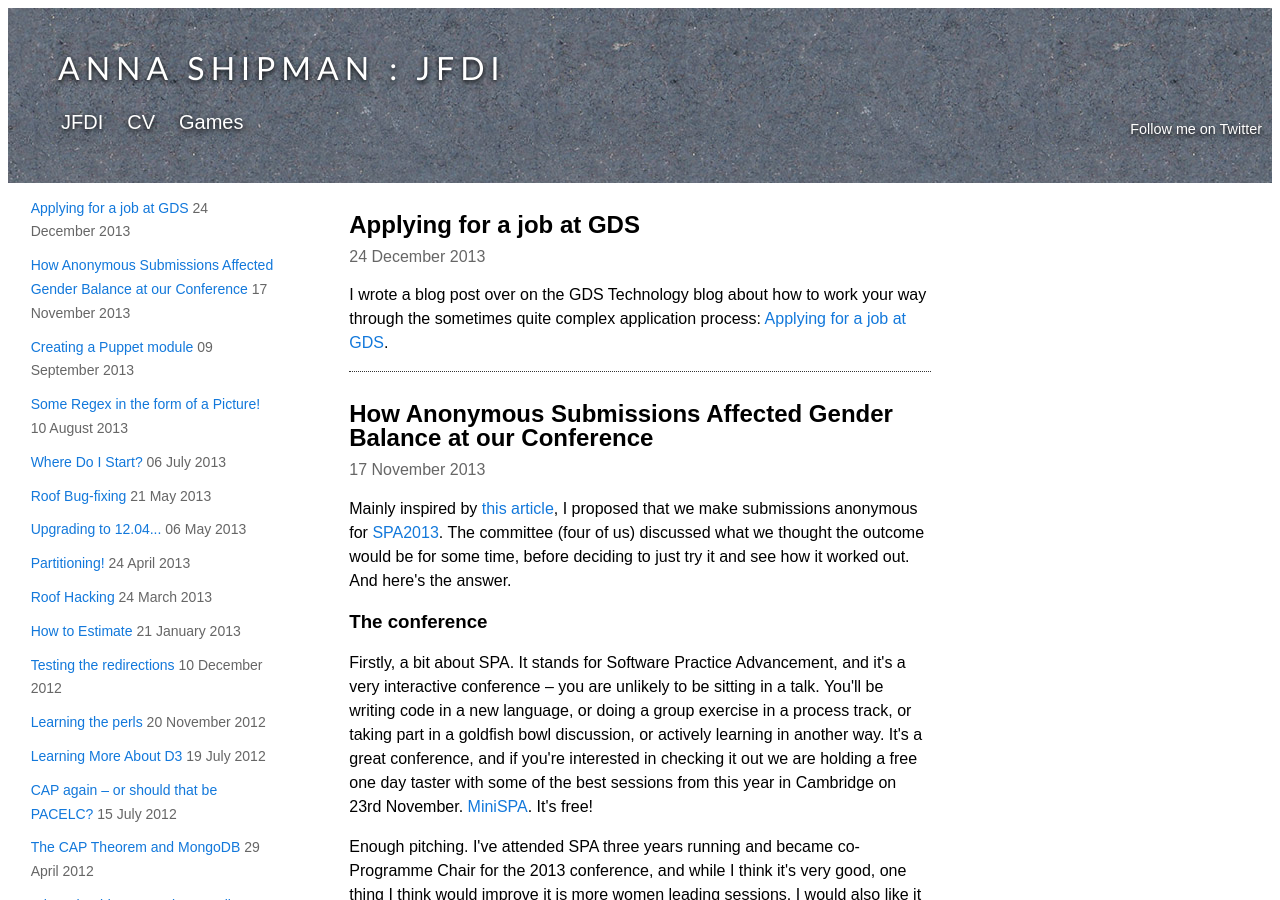
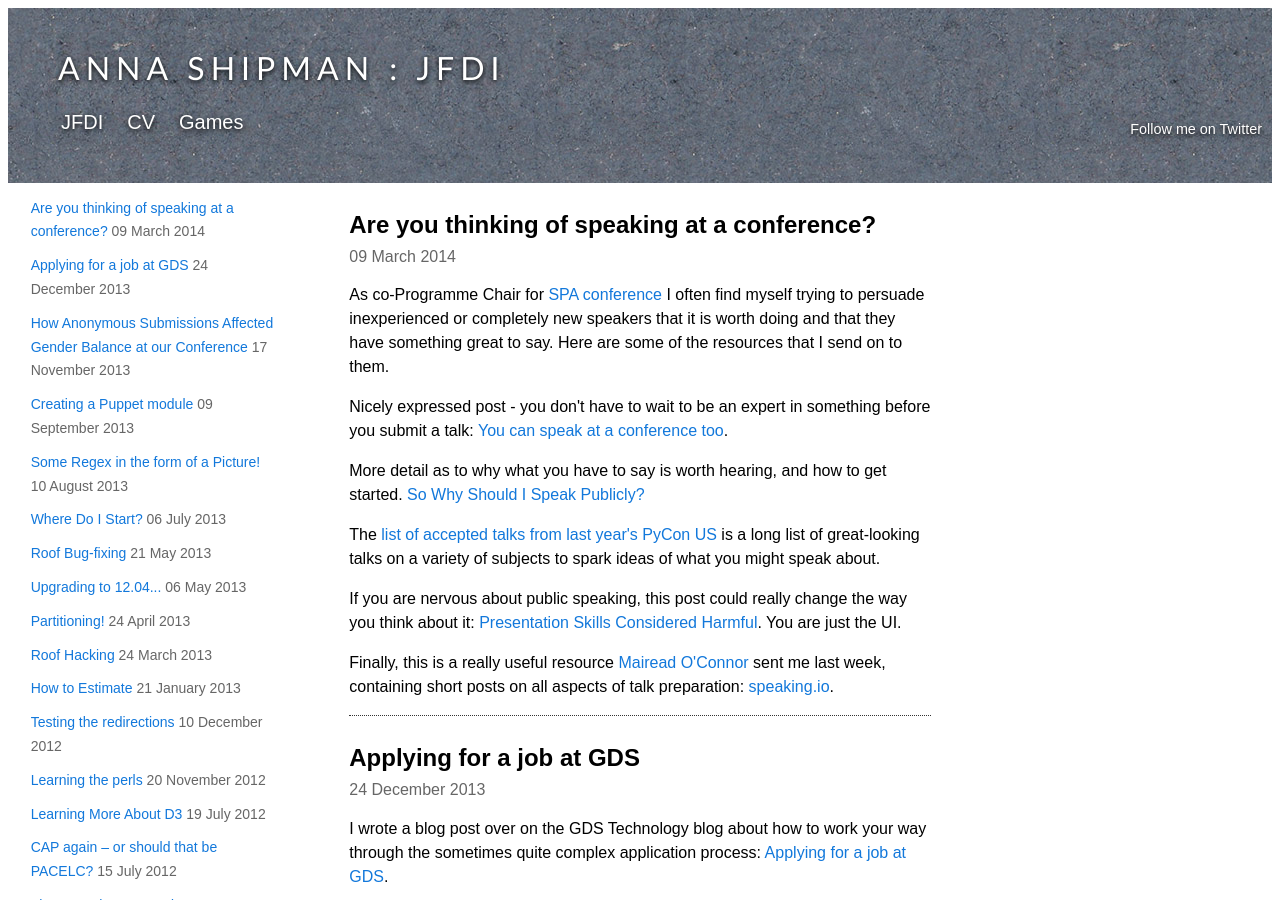
Before and after one commit to annashipman/annashipman.github.io, a Jekyll site: the page built from jfdi.html, in a window 1280 px wide and 900 px high. Built offline with Jekyll 4.4.1, drawn with Linux system fonts in a browser that asks for light colours; comment, search, counter and statistics services are not loaded.

Commit message:
Add post on conference speaking resources

```diff
--- /dev/null
+++ b/_posts/2014-03-09-conference-speaking.html
@@ -0,0 +1,17 @@
+---
+anchor_id: conference-speaking
+title: Are you thinking of speaking at a conference?
+layout: blog_post
+---
+
+<p>As co-Programme Chair for <a href="http://www.spaconference.org" target="_blank">SPA conference</a> I often find myself trying to persuade inexperienced or completely new speakers that it is worth doing and that they have something great to say. Here are some of the resources that I send on to them.</p>
+
+<p>Nicely expressed post - you don't have to wait to be an expert in something before you submit a talk: <a href="http://blog.sqisland.com/2012/01/you-can-speak-at-conference-too.html" target="_blank">You can speak at a conference too</a>.</p>
+
+<p>More detail as to why what you have to say is worth hearing, and how to get started. <a href="http://cognition.happycog.com/article/so-why-should-I-speak-publicly" target="_blank">So Why Should I Speak Publicly?</a></p>
+
+<p>The <a href="https://us.pycon.org/2013/schedule/talks/list/" target="_blank">list of accepted talks from last year's PyCon US</a> is a long list of great-looking talks on a variety of subjects to spark ideas of what you might speak about.</p>
+
+<p>If you are nervous about public speaking, this post could really change the way you think about it: <a href="http://seriouspony.com/blog/2013/10/4/presentation-skills-considered-harmful" target="_blank">Presentation Skills Considered Harmful</a>. You are just the UI.</p>
+
+<p>Finally, this is a really useful resource <a href="https://twitter.com/maireadoconnor" target="_blank">Mairead O'Connor</a> sent me last week, containing short posts on all aspects of talk preparation: <a href="http://speaking.io/" target="_blank">speaking.io</a>.</p>
```
Also changed, not shown: _posts/2013-12-24-applying-for-a-job-at-gds.html (line endings or trailing spaces).
